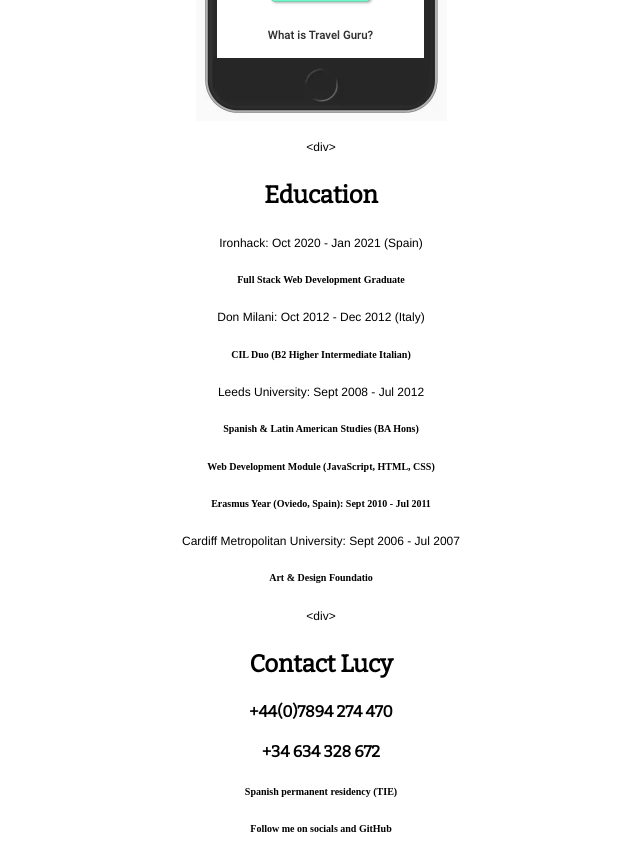
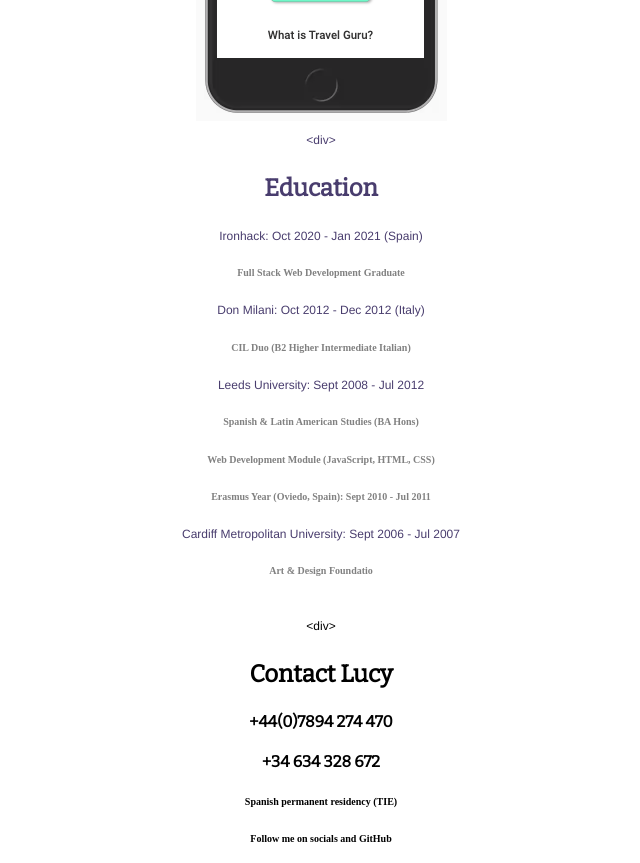
Before and after one commit to Lucy-Quinn/lucy-quinn-portfolio, a React (Create React App) app: page /#/ in a window 1280 px wide. Shown: the part 2380-3243 px from the top of the page, without its empty margins (319-959 px from the left). Built offline with nearby package versions, Linux system fonts and the light colour scheme.

Commit message:
add styled components and functionality for dark and light theme.

```diff
--- a/src/components/Education/Education.js
+++ b/src/components/Education/Education.js
@@ -1,29 +1,61 @@
-import React from 'react';
+import React, { useContext } from 'react';
+import { ThemeContext } from '../../contexts/ThemeContext';
+import styled from 'styled-components';
+
+
+//Styled components
+
+const Container = styled.div`
+  padding: 5px;
+  background: ${({ isLightTheme, theme }) => isLightTheme ? null : theme.background};
+
+`
+const Div = styled.p`
+  color: ${({ isLightTheme, theme }) => isLightTheme ? theme.primaryColor : theme.div};
+  margin: 0;
+`
+const Heading = styled.h2`
+  color: ${({ theme }) => theme.primaryColor};
+`
+const Experience = styled.div`
+
+`
+const School = styled.p`
+  color: ${({ isLightTheme, theme }) => isLightTheme ? theme.primaryColor : theme.div};
+
+`
+
+const Qualification = styled.h4`
+  color: ${({ theme }) => theme.bodyCopy};
+`
+
 
 const Education = () => {
+    const { isLightTheme, themes } = useContext(ThemeContext);
+    const theme = isLightTheme ? themes.light : themes.dark;
     return (
-        <div id="education">
-            <p>&lt;div&gt;</p>
-            <h2>Education</h2>
-            <div>
-                <p>Ironhack: Oct 2020 - Jan 2021 (Spain)</p>
-                <h4>Full Stack Web Development Graduate</h4>
-            </div>
-            <div>
-                <p>Don Milani: Oct 2012 - Dec 2012 (Italy)</p>
-                <h4>CIL Duo (B2 Higher Intermediate Italian)</h4>
-            </div>
-            <div>
-                <p>Leeds University: Sept 2008 - Jul 2012</p>
-                <h4>Spanish & Latin American Studies (BA Hons)</h4>
-                <h4>Web Development Module (JavaScript, HTML, CSS)</h4>
-                <h4>Erasmus Year (Oviedo, Spain): Sept 2010 - Jul 2011</h4>
-            </div>
-            <div>
-                <p>Cardiff Metropolitan University: Sept 2006 - Jul 2007</p>
-                <h4>Art & Design Foundatio</h4>
-            </div>
-        </div>
+        <Container isLightTheme={isLightTheme} theme={theme} id="education">
+            <Div isLightTheme={isLightTheme} theme={theme}>&lt;div&gt;</Div>
+            <Heading theme={theme}>Education</Heading>
+            <Experience>
+                <School isLightTheme={isLightTheme} theme={theme}>Ironhack: Oct 2020 - Jan 2021 (Spain)</School>
+                <Qualification theme={theme}>Full Stack Web Development Graduate</Qualification>
+            </Experience>
+            <Experience>
+                <School isLightTheme={isLightTheme} theme={theme}>Don Milani: Oct 2012 - Dec 2012 (Italy)</School>
+                <Qualification theme={theme}>CIL Duo (B2 Higher Intermediate Italian)</Qualification>
+            </Experience>
+            <Experience>
+                <School isLightTheme={isLightTheme} theme={theme}>Leeds University: Sept 2008 - Jul 2012</School>
+                <Qualification theme={theme}>Spanish & Latin American Studies (BA Hons)</Qualification>
+                <Qualification theme={theme}>Web Development Module (JavaScript, HTML, CSS)</Qualification>
+                <Qualification theme={theme}>Erasmus Year (Oviedo, Spain): Sept 2010 - Jul 2011</Qualification>
+            </Experience>
+            <Experience>
+                <School isLightTheme={isLightTheme} theme={theme}>Cardiff Metropolitan University: Sept 2006 - Jul 2007</School>
+                <Qualification theme={theme}>Art & Design Foundatio</Qualification>
+            </Experience>
+        </Container>
     );
 }
 
```
Also changed, not shown: 1 other file (tests, documents, lock files or other folders).
